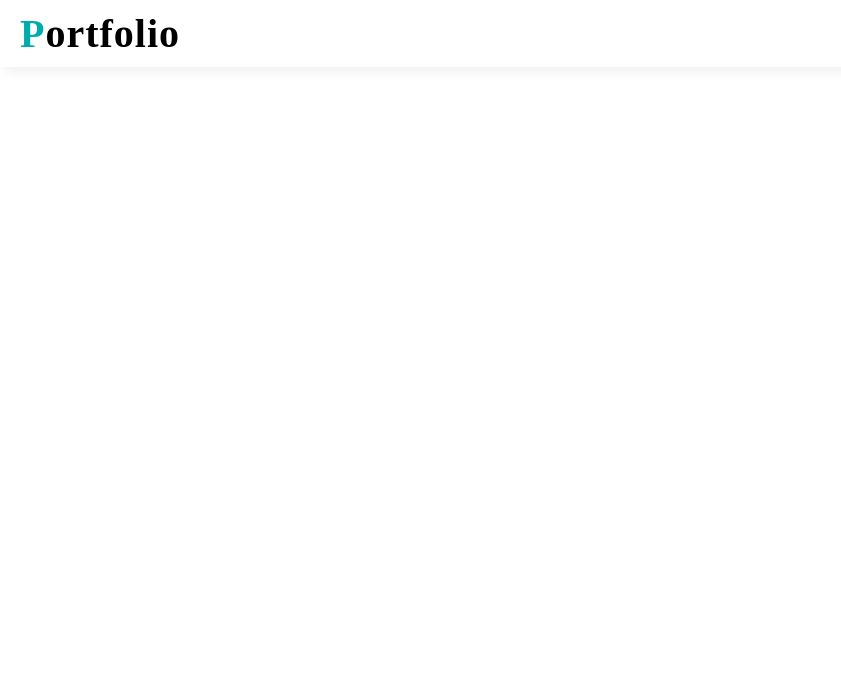
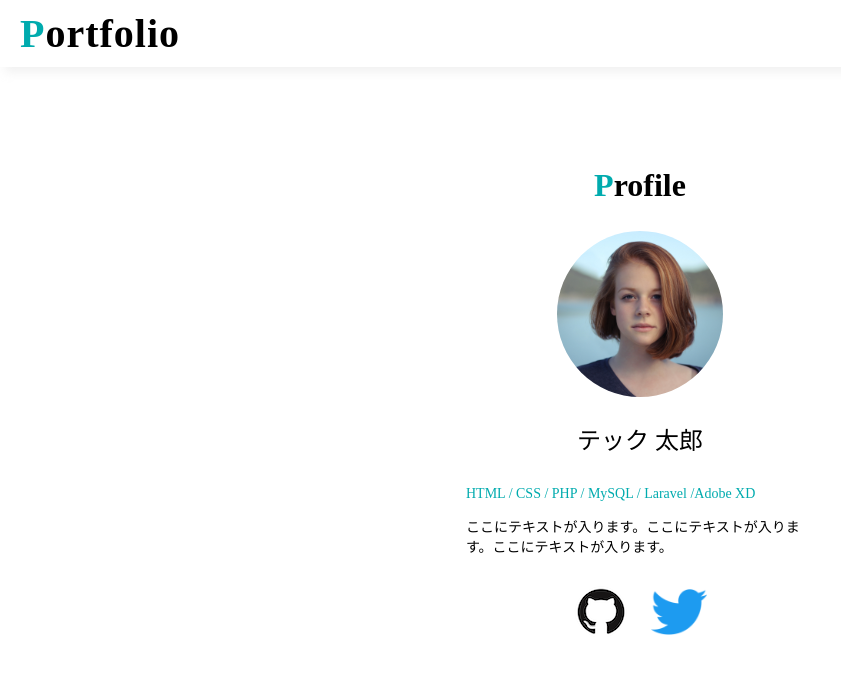
Before and after one commit to aladdin13/PortfolioSample, a PHP site: page / in a window 1280 px wide. Before the commit the part shown is almost empty. Shown: the top 674 px of the page, without its empty margins (0-841 px from the left). Run offline with PHP 8.4, Linux system fonts and the light colour scheme.

Commit message:
mainのprofileの箱作成

```diff
--- a/index.html
+++ b/index.html
@@ -24,5 +24,46 @@
        </a>
      </h1>
    </header>
+
+   <!--
+     mainタグの作成
+     ・profile用とworks用の箱を作成する
+     →divタグを使っていきます
+    -->
+    <div class="block-main">
+      <!--
+        profileの箱
+      -->
+      <div class="box-profile">
+        <h2 class="sub-title">
+          <span class="color-green">P</span>rofile
+        </h2>
+        <div class="item-list">
+          <img src="img/profile.png" alt="プロフィール画像">
+          <b>テック 太郎</b>
+          <p class="color-green">HTML / CSS / PHP / MySQL / Laravel /Adobe XD</p>
+          <p>ここにテキストが入ります。ここにテキストが入ります。ここにテキストが入ります。</p>
+        </div>
+        <ul class="icon-list">
+          <li>
+            <a href="">
+              <img src="img/github.png" alt="Githubアイコン">
+            </a>
+          </li>
+          <li>
+            <a href="">
+              <img src="img/twitter.png" alt="Twitterアイコン">
+            </a>
+          </li>
+        </ul>
+      </div>
+
+      <!--
+        worksの箱
+       -->
+       <div>
+
+       </div>
+    </div>
 </body>
 </html>
--- a/style.css
+++ b/style.css
@@ -12,8 +12,12 @@ body{
   color: #00ABAE;
 }
 
+.sub-title{
+  font-size: 32px;
+}
+
 /*
- *[header]のスタイルシート
+ *[headerタグ]のスタイルシート
  */
 
 .block-header{
@@ -28,3 +32,54 @@ body{
   text-decoration: none;
   letter-spacing: 1px;
 }
+
+/*
+ *[mainタグ]のスタイルシート
+ */
+
+ .block-main{
+   text-align: center;
+   margin: 100px 0;
+ }
+
+/*
+ *[profile]のスタイルシート
+ */
+
+.item-list{
+  width: 100%;
+  max-width: 348px;
+  margin: 0 auto;
+}
+
+.item-list b{
+  display: block;
+  font-size: 24px;
+  font-weight: normal;
+  margin: 20px 0 30px;
+}
+
+.item-list p{
+  font-size: 14px;
+  line-height: normal;
+  text-align: left;
+}
+
+.icon-list{
+  list-style: none;
+  width: 100%;
+  max-width: 247px;
+  margin: 30px auto;
+  padding: 0;
+  display: flex;
+  justify-content: center;
+  align-items: center;
+}
+
+.icon-list li{
+  margin-right: 22px;
+}
+
+.icon-list li:last-child{
+  margin-right: 0;
+}
```
